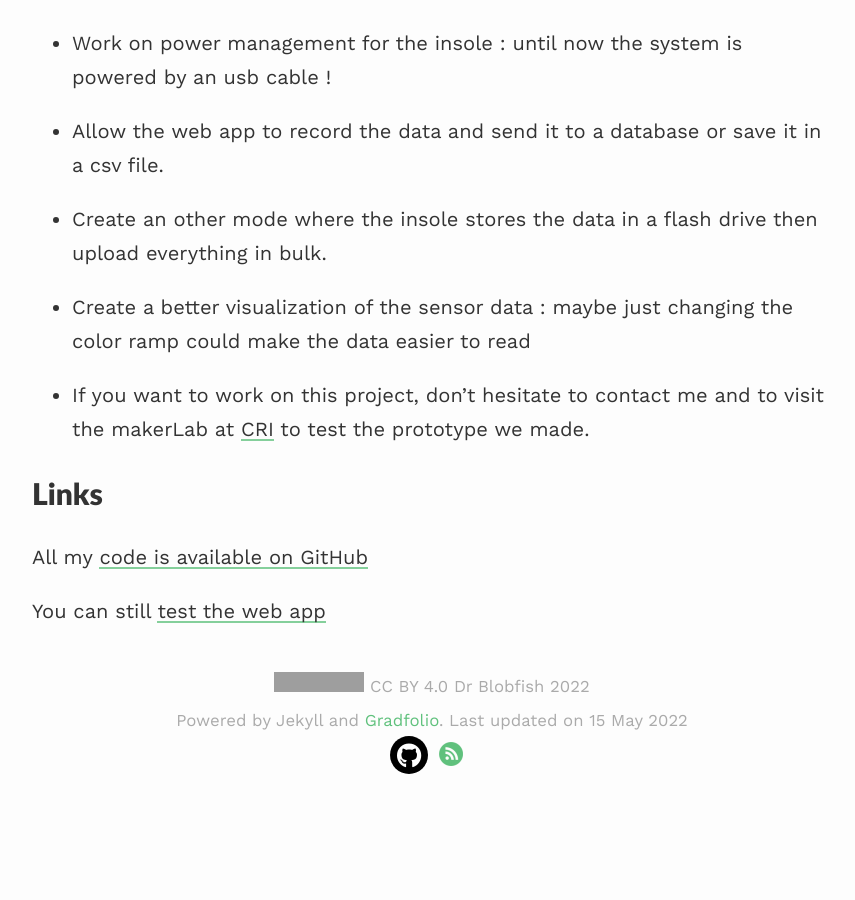
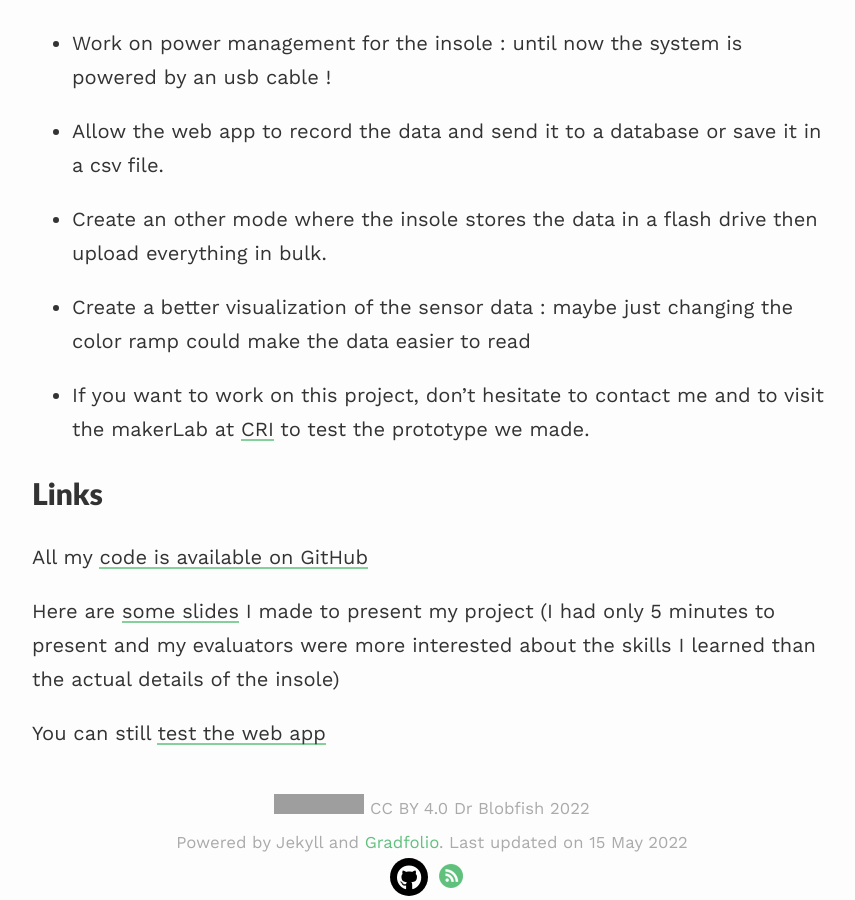
Before and after one commit to drblobfish/drblobfish.github.io, a Jekyll site: the page built from _projects/5_connected_insole.md, in a window 1280 px wide and 900 px high, scrolled down 9051 px. Shown: the whole window, without its empty margins (208-1063 px from the left). Built offline with Jekyll 4.4.1, drawn with Linux system fonts in a browser that asks for light colours; nearby versions of some CDN libraries; formulas are drawn with MathJax 3; before the commit the page ends 9829 px from its top, so only the background shows below that; grey boxes are pictures that could not be loaded.

Commit message:
added slideshow to connected insole

```diff
--- a/_projects/5_connected_insole.md
+++ b/_projects/5_connected_insole.md
@@ -186,5 +186,6 @@ Loads of improvements are possible for this project :
 
 All my [code is available on GitHub](https://github.com/drblobfish/connected_insole)
 
+Here are [some slides](/assets/pdf/connected-insole/slides_connected_insole.pdf) I made to present my project (I had only 5 minutes to present and my evaluators were more interested about the skills I learned than the actual details of the insole)
 
 You can still [test the web app](https://drblobfish.github.io/connected_insole/)
```
Also changed, not shown: 1 other file.
